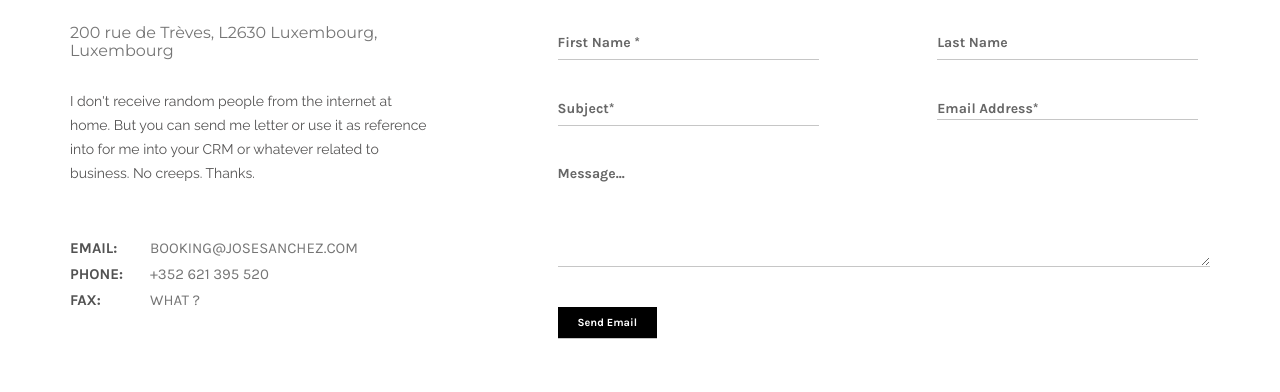
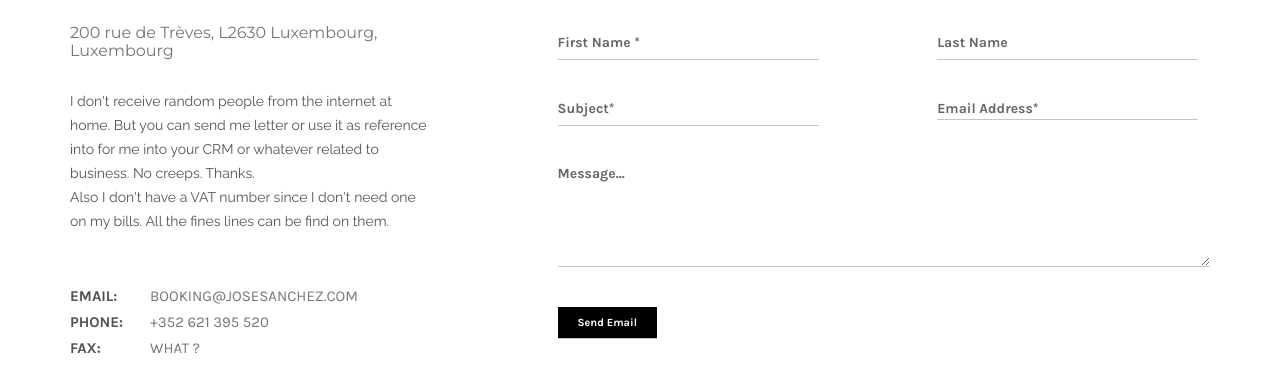
Before and after one commit to clawfire/josesanchez, a Jekyll site: the page built from contact.md, in a window 1280 px wide and 900 px high, scrolled down 1067 px, cut to the strip 71-616 px from the top of the window. Shown: the top 392 px of the strip. Built offline with Jekyll 4.4.1, drawn with Linux system fonts in a browser that asks for light colours; some web fonts are replaced.

Commit message:
missing a small line break

```diff
--- a/contact.md
+++ b/contact.md
@@ -7,7 +7,8 @@ contact_info:
     email: "booking@josesanchez.com"
     phone: "+352 621 395 520"
     fax: "What ?"
-    description: "I don't receive random people from the internet at home. But you can send me letter or use it as reference into for me into your CRM or whatever related to business. No creeps. Thanks."
+    description: "I don't receive random people from the internet at home. But you can send me letter or use it as reference into for me into your CRM or whatever related to business. No creeps. Thanks.<br>
+    Also I don't have a VAT number since I don't need one on my bills. All the fines lines can be find on them."
     gps: [49.6151504,6.1601745]
 ---
 
```
